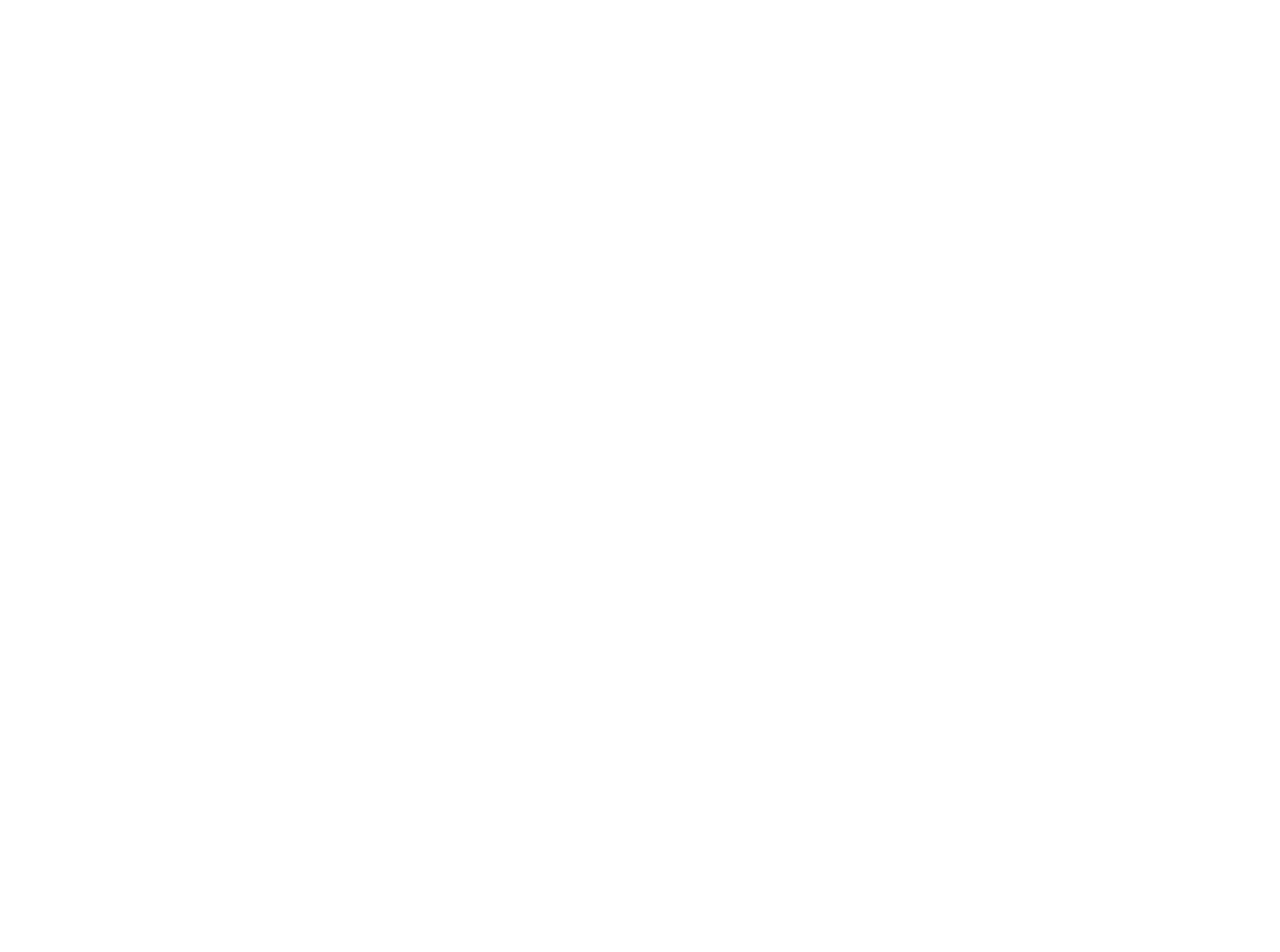
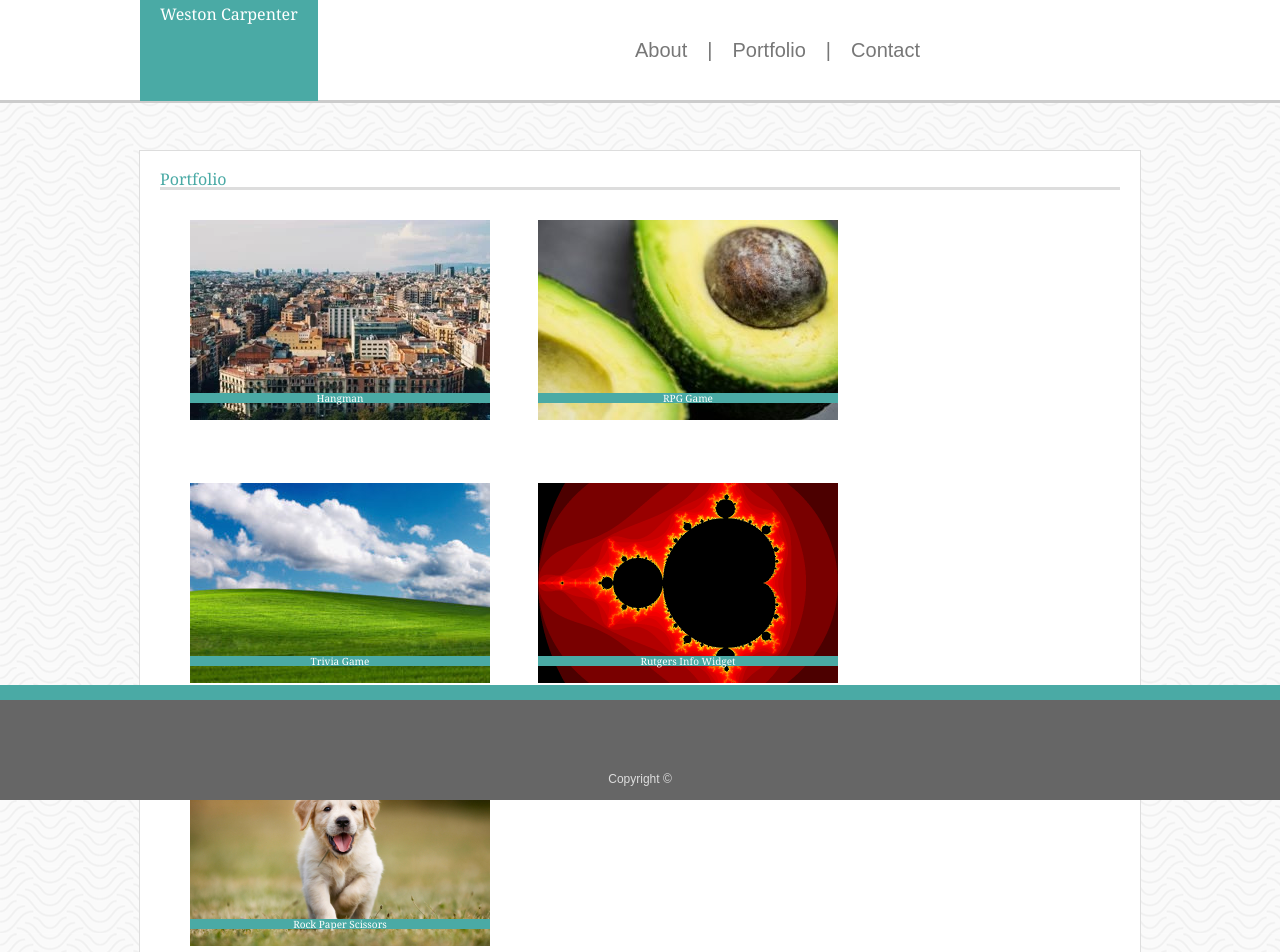
Before and after one commit to Wcarpenter96/Basic-Portfolio, a plain HTML site: page portfolio.html in a window 1280 px wide. Shown: the top 952 px of the page. Before the commit the page ends 800 px from the top, so only its background shows below. Drawn offline with Linux system fonts and the light colour scheme; files that its build step writes are made by us from their sources.

Commit message:
Fully formatted Portfolio Page

```diff
--- a/assets/css/contactstyle.css
+++ b/assets/css/contactstyle.css
@@ -78,7 +78,7 @@ textarea:hover{
 .title{
 
     color:#4aaaa5;
-    border-bottom:2px solid #cccccc;
+    border-bottom:3px solid #dddddd;
   }
 
 
@@ -91,5 +91,5 @@ textarea:hover{
     position:relative;
     background-color: #ffffff;
     padding: 20px;
-    border: 2px solid #cccccc;
+    border: 1px solid #dddddd;
   }
--- a/assets/css/indexstyle.css
+++ b/assets/css/indexstyle.css
@@ -7,7 +7,7 @@ img {
 .title{
 
   color:#4aaaa5;
-  border-bottom:2px solid #cccccc;
+  border-bottom:3px solid #dddddd;
 }
 
 
@@ -20,5 +20,5 @@ img {
   position:relative;
   background-color: #ffffff;
   padding: 20px;
-  border: 2px solid #cccccc;
+  border: 1px solid #dddddd;
 }
--- a/assets/css/mainstyle.css
+++ b/assets/css/mainstyle.css
@@ -9,8 +9,8 @@ h1{
 }
 
 p{
+  margin:20px;
   font-family: 'Arial', 'Helvetica Neue', Helvetica, sans-serif;
-  margin:20px;
   line-height: 1.5;
   color: #777777;
   font-size:20px;
@@ -19,13 +19,13 @@ p{
 /* NAVBAR FORMATTING */
 
 ul {
-    height:100px;
+    height:90px;
     width: 100%;
     list-style-type: none;
     background-color: #ffffff;
-    border-bottom: 1px solid #777777;
+    border-bottom: 3px solid #cccccc;
     position:fixed;
-    padding:0 350px 0 0;
+    padding:10px 350px 0 0;
     top:0;
     right:0;
     margin:0;
@@ -58,11 +58,11 @@ ul {
   }
 
   .logo{
-    height: 100px;
+    height: 80px;
     position:absolute;
     left:0;
-    top:-152px;
-    padding:0 20px;
+    top:-160px;
+    padding:15px 20px;
 
     background-color:#4aaaa5;
 
--- a/assets/css/portfoliostyle.css
+++ b/assets/css/portfoliostyle.css
@@ -0,0 +1,51 @@
+
+.col{
+
+    width:30%;
+    height:30%;
+    float: left;
+    margin:30px;
+    position:relative;
+
+}
+
+.col:hover{
+
+    opacity: 0.8;
+}
+
+
+/* CONTENT FORMATTING */
+
+.title{
+
+    color:#4aaaa5;
+    border-bottom:3px solid #dddddd;
+  }
+
+
+  .content{
+
+    width:960px;
+    height:1000px;
+    top:50px;
+    margin: 100px auto 100px auto;
+    position:relative;
+    background-color: #ffffff;
+    padding: 20px;
+    border: 1px solid #dddddd;
+  }
+
+  .banner{
+
+    position:absolute;
+    bottom:20px;
+    background-color:#4aaaa5;
+    width:300px;
+
+    font-size:10px;
+    color:#ffffff;
+    text-align: center;
+
+
+  }
--- a/portfolio.html
+++ b/portfolio.html
@@ -0,0 +1,71 @@
+<!DOCTYPE html>
+<html lang="en">
+
+<head>
+    <meta charset="UTF-8">
+    <meta name="viewport" content="width=device-width, initial-scale=1.0">
+    <meta http-equiv="X-UA-Compatible" content="ie=edge">
+    <title>Document</title>
+    <link rel="stylesheet" href="reset.css">
+    <link rel="stylesheet" href="assets/css/mainstyle.css">
+    <link rel="stylesheet" href="assets/css/portfoliostyle.css">
+</head>
+
+<body>
+
+    <ul>
+        <li><a href="contact.html">Contact</a></li>
+        <li>|</li>
+        <li><a href="portfolio.html">Portfolio</a></li>
+        <li>|</li>
+        <li><a href="index.html">About</a></li>
+    </ul>
+
+    <div class="content">
+
+        <div class="logo">
+            <h1>Weston Carpenter</h1>
+        </div>
+
+        <div class="title">
+            <h1>Portfolio</h1>
+        </div>
+
+        <div>
+
+            <div class="col">
+                <img src="assets/images/city.webp" alt="city">
+                <div class="banner"><h1>Hangman</h1></div>
+            </div>
+            <div class="col">
+                <img src="assets/images/avocado.jpg" alt="avocado">
+                <div class="banner"><h1>RPG Game</h1></div>
+            </div>
+            <div class="col">
+                <img src="assets/images/desktop.jpg" alt="desktop">
+                <div class="banner"><h1>Trivia Game</h1></div>
+            </div>
+
+            <div class="col">
+                <img src="assets/images/mandelbrot.png" alt="mandelbrot">
+                <div class="banner"><h1>Rutgers Info Widget</h1></div>
+            </div>
+            <div class="col">
+                <img src="assets/images/puppy.jpeg" alt="puppy">
+                <div class="banner"><h1>Rock Paper Scissors</h1></div>
+            </div>
+
+
+
+
+        </div>
+
+
+        <div class="footer">
+            <p class="footertext">Copyright ©</p>
+        </div>
+
+
+</body>
+
+</html>
```
Also changed, not shown: assets/images/avocado.jpg (added), assets/images/city.webp (added), assets/images/desktop.jpg (added), assets/images/mandelbrot.png (added), assets/images/puppy.jpeg (added).
